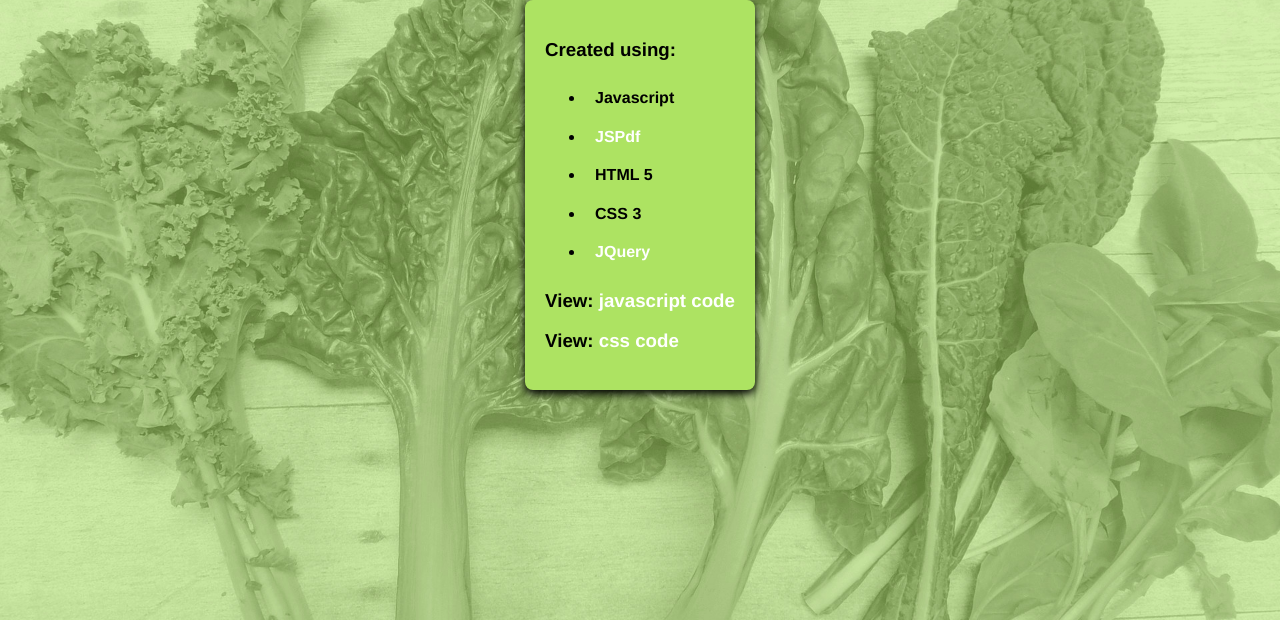
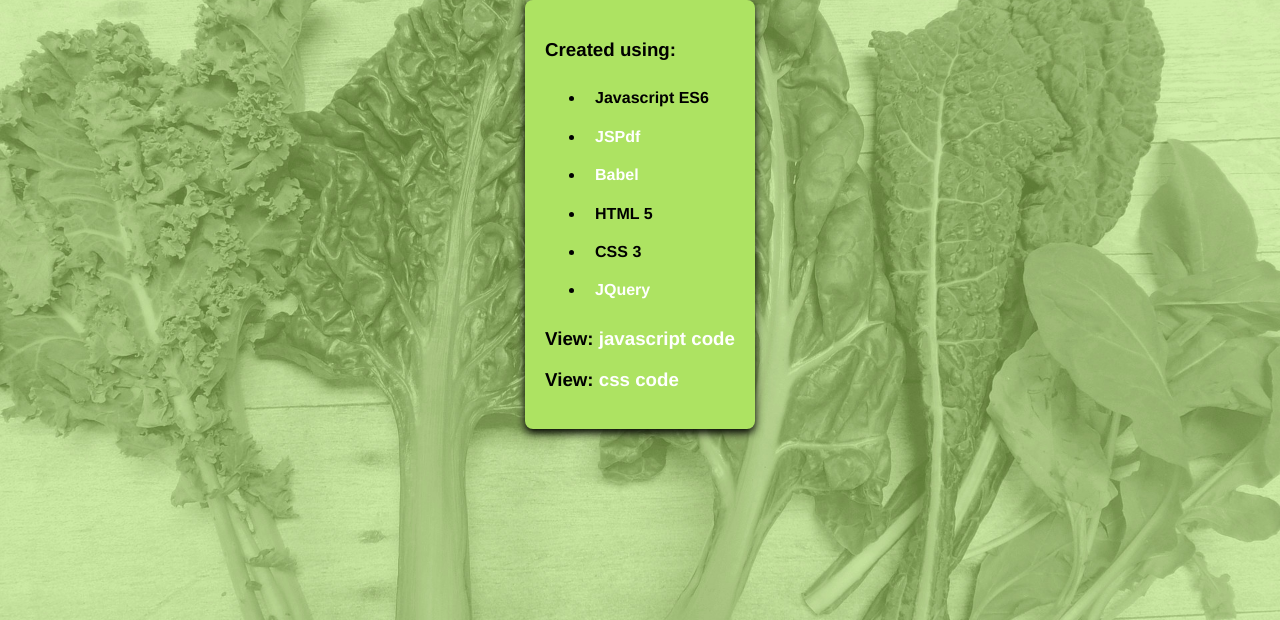
Before and after one commit to brandon-wallace/saladgenerator, a website: page about.html in a window 1280 px wide. Shown: the part 180-800 px from the top of the page. Drawn offline with nearby package versions, Linux system fonts and the light colour scheme.

Commit message:
Added information and links

```diff
--- a/about.html
+++ b/about.html
@@ -29,8 +29,9 @@
 
         <h3>Created using:</h3>
         <ul>
-          <li>Javascript</li>
+          <li>Javascript ES6</li>
           <li><a href="https://parall.ax/products/jspdf">JSPdf</a></li>
+          <li><a href="https://babeljs.io/docs/en/">Babel</a></li>
           <li>HTML 5</li>
           <li>CSS 3</li>
           <li><a href="https://jquery.com/">JQuery</a></li>
```
